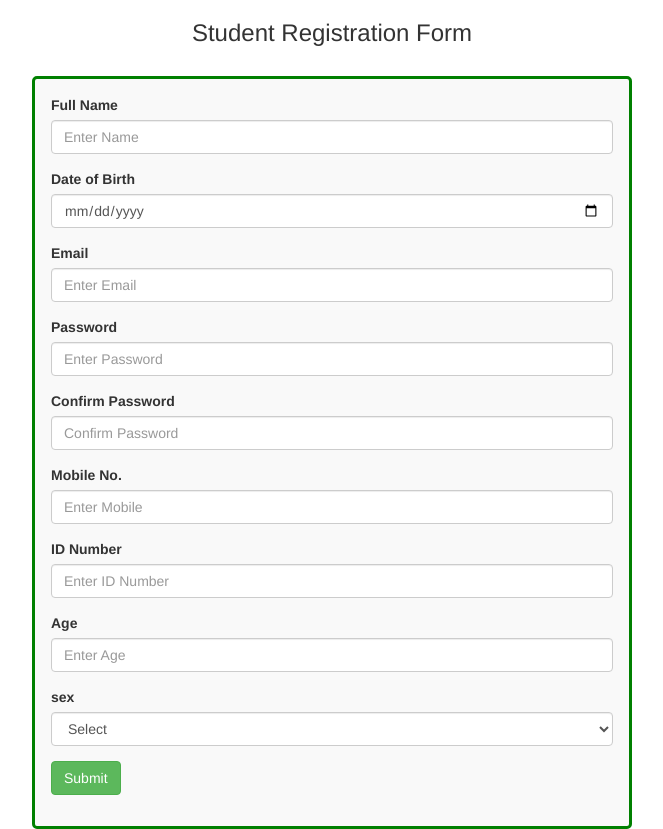
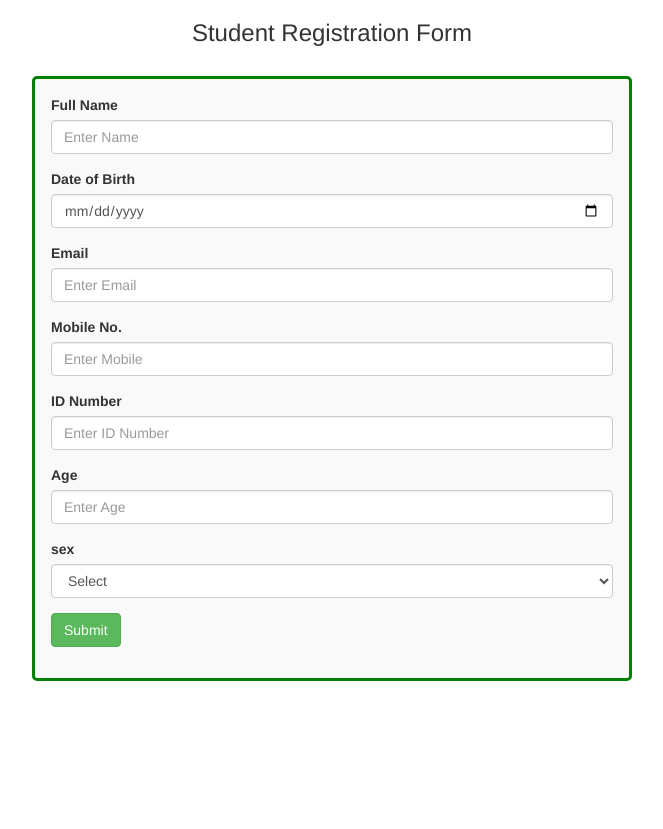
Before and after one commit to DEJACHWORKU/Internet-Programing-2, a PHP site: page / in a window 1280 px wide. Shown: the whole page, without its empty margins (308-971 px from the left). After the commit the page ends 681 px from the top, so only its background shows below. Run offline with PHP 8.4, Linux system fonts and the light colour scheme.

Commit message:
clean some code

```diff
--- a/simple validation form/index.php
+++ b/simple validation form/index.php
@@ -120,16 +120,7 @@ if (isset($_REQUEST['submit'])) {
   <span class="text-danger"><?php if(!empty($email_error)){ echo $email_error; } ?></span>
     </div>
 
- <div class="form-group">
- <label for="password">Password</label>
-<input type="password" name="password" placeholder="Enter Password" class="form-control" />
-<span class="text-danger"><?php if(!empty($password_error)){ echo $password_error; } ?></span>
-</div>
-<div class="form-group">
-<label for="confirm_password">Confirm Password</label>
-<input type="password" name="confirm_password" placeholder="Confirm Password" class="form-control" />
-<span class="text-danger"><?php if(!empty($confirm_password_error)){ echo $confirm_password_error; } ?></span>
-</div>
+
 
 <div class="form-group">
 <label for="mobile">Mobile No.</label>
```
